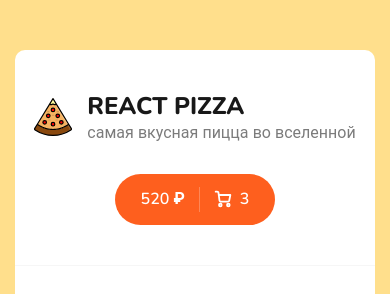
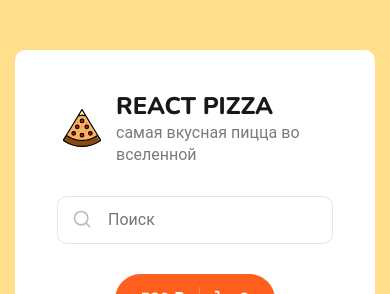
Before and after one commit to ibragimoov/react-pizza, a React (Create React App) app: page / in a window 390 px wide. Shown: the top 294 px of the page. Built offline with nearby package versions, Linux system fonts and the light colour scheme; no server answers.

Commit message:
layout for search

```diff
--- a/src/App.js
+++ b/src/App.js
@@ -6,11 +6,16 @@ import NotFound from "./pages/NotFound";
 
 import { Routes, Route } from "react-router-dom";
 import { Cart } from "./pages/Cart";
+import { useState } from "react";
 
 function App() {
+    const [search, setSearch] = useState("");
+
+    console.log(search);
+
     return (
         <div className="wrapper">
-            <Header />
+            <Header search={search} setSearch={setSearch} />
             <div className="content">
                 <Routes>
                     <Route path="/" element={<Home />} />
--- a/src/components/Header.jsx
+++ b/src/components/Header.jsx
@@ -1,18 +1,25 @@
 import { Link } from "react-router-dom";
 
-export default function Header() {
+import Search from "./Search";
+
+export default function Header({ search, setSearch }) {
     return (
         <div className="header">
             <div className="container">
                 <Link to="/">
                     <div className="header__logo">
-            <img width="38" src="img/pizza-logo.svg" alt="Pizza logo" />
+                        <img
+                            width="38"
+                            src="img/pizza-logo.svg"
+                            alt="Pizza logo"
+                        />
                         <div>
                             <h1>React Pizza</h1>
                             <p>самая вкусная пицца во вселенной</p>
                         </div>
                     </div>
                 </Link>
+                <Search search={search} setSearch={setSearch} />
                 <div className="header__cart">
                     <Link to="/cart" className="button button--cart">
                         <span>520 ₽</span>
--- /dev/null
+++ b/src/components/Search/Search.module.scss
@@ -0,0 +1,60 @@
+.root {
+    position: relative;
+    left: -120px;
+}
+
+.input {
+    border: 1px solid rgba(0, 0, 0, 0.1);
+    padding: 12px 20px;
+    padding-left: 50px;
+    width: 150%;
+    border-radius: 10px;
+    font-size: 16px;
+
+    &:focus {
+        border: 1px solid rgba(0, 0, 0, 0.2);
+    }
+}
+
+.icon {
+    width: 20px;
+    height: 20px;
+    opacity: 0.3;
+    position: absolute;
+    left: 15px;
+    top: 12px;
+}
+
+.clear {
+    position: absolute;
+    width: 20px;
+    height: 20px;
+    opacity: 0.3;
+    right: -100px;
+    top: 15px;
+    cursor: pointer;
+
+    &:hover {
+        opacity: 0.6;
+    }
+}
+
+@media (max-width: 1220px) {
+    .input {
+        max-width: 100%;
+        margin-top: 30px;
+    }
+
+    .icon {
+        top: 43px;
+    }
+
+    .clear {
+        right: 15px;
+        top: 45px;
+    }
+
+    .root {
+        left: 0px;
+    }
+}
--- /dev/null
+++ b/src/components/Search/index.jsx
@@ -0,0 +1,51 @@
+import React from "react";
+
+import styles from "./Search.module.scss";
+
+const Search = ({ search, setSearch }) => {
+    return (
+        <div className={styles.root}>
+            <svg
+                className={styles.icon}
+                fill="none"
+                height="24"
+                stroke="currentColor"
+                strokeLinecap="round"
+                strokeLinejoin="round"
+                strokeWidth="2"
+                viewBox="0 0 24 24"
+                width="24"
+                xmlns="http://www.w3.org/2000/svg"
+            >
+                <circle cx="11" cy="11" r="8" />
+                <line x1="21" x2="16.65" y1="21" y2="16.65" />
+            </svg>
+            <input
+                value={search}
+                onChange={(event) => setSearch(event.target.value)}
+                className={styles.input}
+                placeholder="Поиск"
+            />
+            {search && (
+                <svg
+                    onClick={() => setSearch("")}
+                    className={styles.clear}
+                    fill="none"
+                    height="24"
+                    stroke="currentColor"
+                    strokeLinecap="round"
+                    strokeLinejoin="round"
+                    strokeWidth="2"
+                    viewBox="0 0 24 24"
+                    width="24"
+                    xmlns="http://www.w3.org/2000/svg"
+                >
+                    <line x1="18" x2="6" y1="6" y2="18" />
+                    <line x1="6" x2="18" y1="6" y2="18" />
+                </svg>
+            )}
+        </div>
+    );
+};
+
+export default Search;
--- a/src/scss/app.scss
+++ b/src/scss/app.scss
@@ -59,6 +59,7 @@ body {
                 // margin-bottom: 30px;
                 width: 100%;
                 overflow: scroll;
+                overflow-y: hidden;
 
                 ul {
                     width: 785px;
--- a/src/scss/components/_header.scss
+++ b/src/scss/components/_header.scss
@@ -9,7 +9,7 @@
         align-items: center;
         justify-content: space-between;
 
-        @media (max-width: 645px) {
+        @media (max-width: 1220px) {
             flex-direction: column;
 
             .header__cart {
@@ -36,5 +36,9 @@
         p {
             color: #7b7b7b;
         }
+
+        @media (max-width: 1220px) {
+            margin-left: 30px;
+        }
     }
 }
```
Lines whose indentation alone changed are shown as unchanged.
